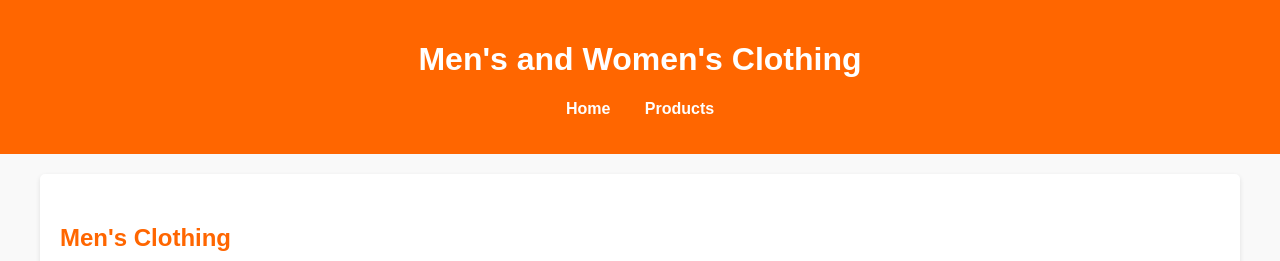
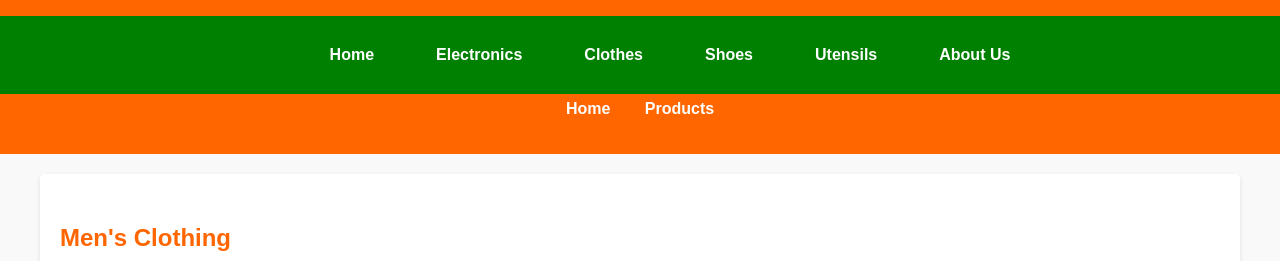
Before and after one commit to igihozodivine/Divine-online-store, a plain HTML site: page clothes.html in a window 1280 px wide. Shown: the top 261 px of the page. Drawn offline with Linux system fonts and the light colour scheme.

Commit message:
Update clothes.html

```diff
--- a/clothes.html
+++ b/clothes.html
@@ -1,4 +1,4 @@
-<!DOCTYPE html>
+ <!DOCTYPE html>
 <html lang="en">
 <head>
     <meta charset="UTF-8">
@@ -23,6 +23,7 @@
         nav ul {
             list-style-type: none;
             padding: 0;
+
         }
 
         nav ul li {
@@ -102,6 +103,44 @@
         footer a:hover {
             text-decoration: underline;
         }
+        .nav {
+            list-style: none;
+            display: flex;
+            justify-content: center;
+            gap: 2em;
+            background-color: green;
+            padding: 30px;
+            position:fixed;
+            z-index: 1000;
+            width: 100%;
+            top: 0;
+
+        }
+
+        .nav a {
+            color: white;
+            text-decoration: none;
+            font-size: 1em;
+
+        }
+
+        /* Dropdown styling */
+        .dropdown {
+            display: none;
+            position: absolute;
+            background-color: #444;
+            list-style: none;
+            padding: 0.5em;
+            border-radius: 0.5em;
+        }
+
+        .nav li {
+            position: relative;
+        }
+
+        .nav li:hover .dropdown {
+            display: block;
+        }
     </style>
 </head>
 <body>
@@ -114,7 +153,16 @@
             </ul>
         </nav>
     </header>
-
+    <nav>
+        <ul class="nav">
+            <li><a href="file:///C:/Users/delta%20computer/OneDrive/Desktop/Divine/home.html">Home</a></li>
+            <li><a href="file:///C:/Users/delta%20computer/OneDrive/Desktop/Divine/electronics.html">Electronics</a></li>
+            <li><a href="file:///C:/Users/delta%20computer/OneDrive/Desktop/Divine/clothes.html">Clothes</a></li>
+            <li><a href="file:///C:/Users/delta%20computer/OneDrive/Desktop/Divine/shoes.html">Shoes</a></li>
+            <li><a href="file:///C:/Users/delta%20computer/OneDrive/Desktop/Divine/utensils.html">Utensils</a></li>
+            <li><a href="file:///C:/Users/delta%20computer/OneDrive/Desktop/Divine/Contactus.html">About Us</a></li>
+        </ul>
+    </nav>
     <main>
         <section class="clothing-section">
             <h2>Men's Clothing</h2>
```
